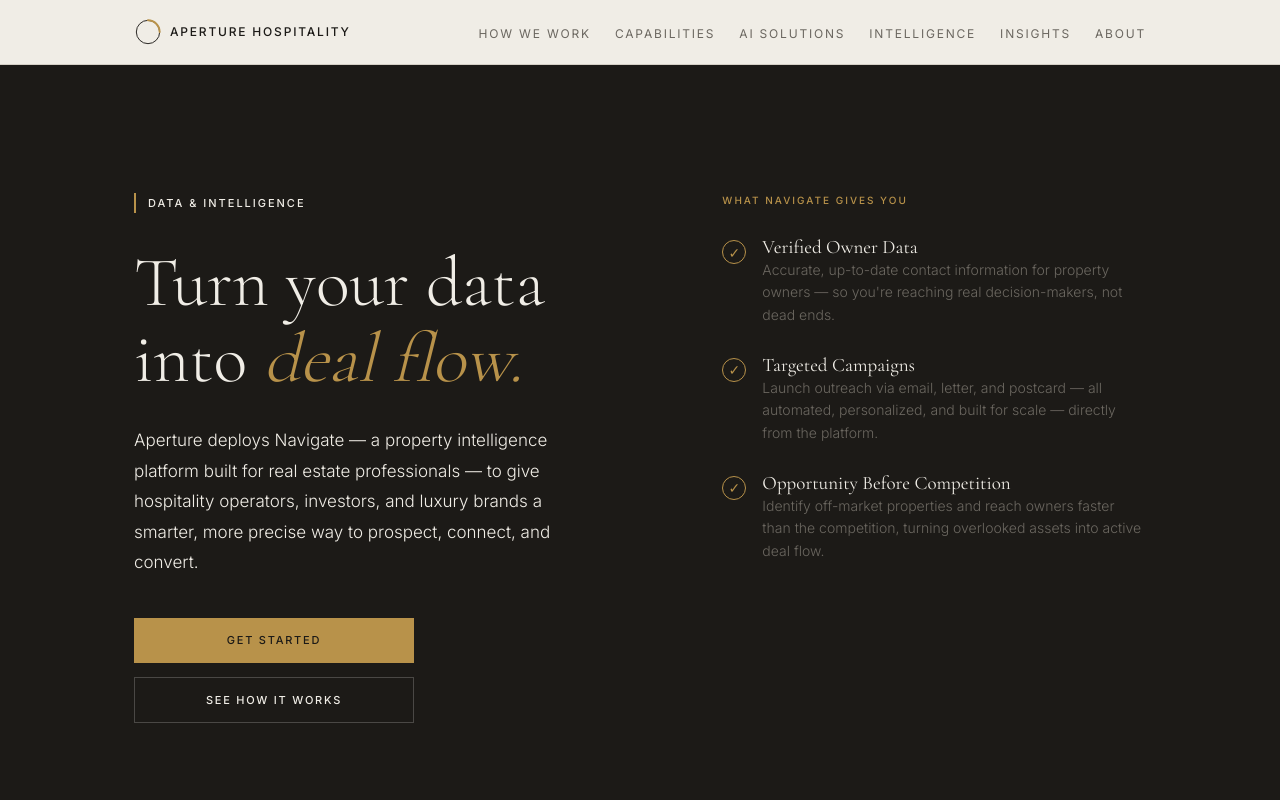
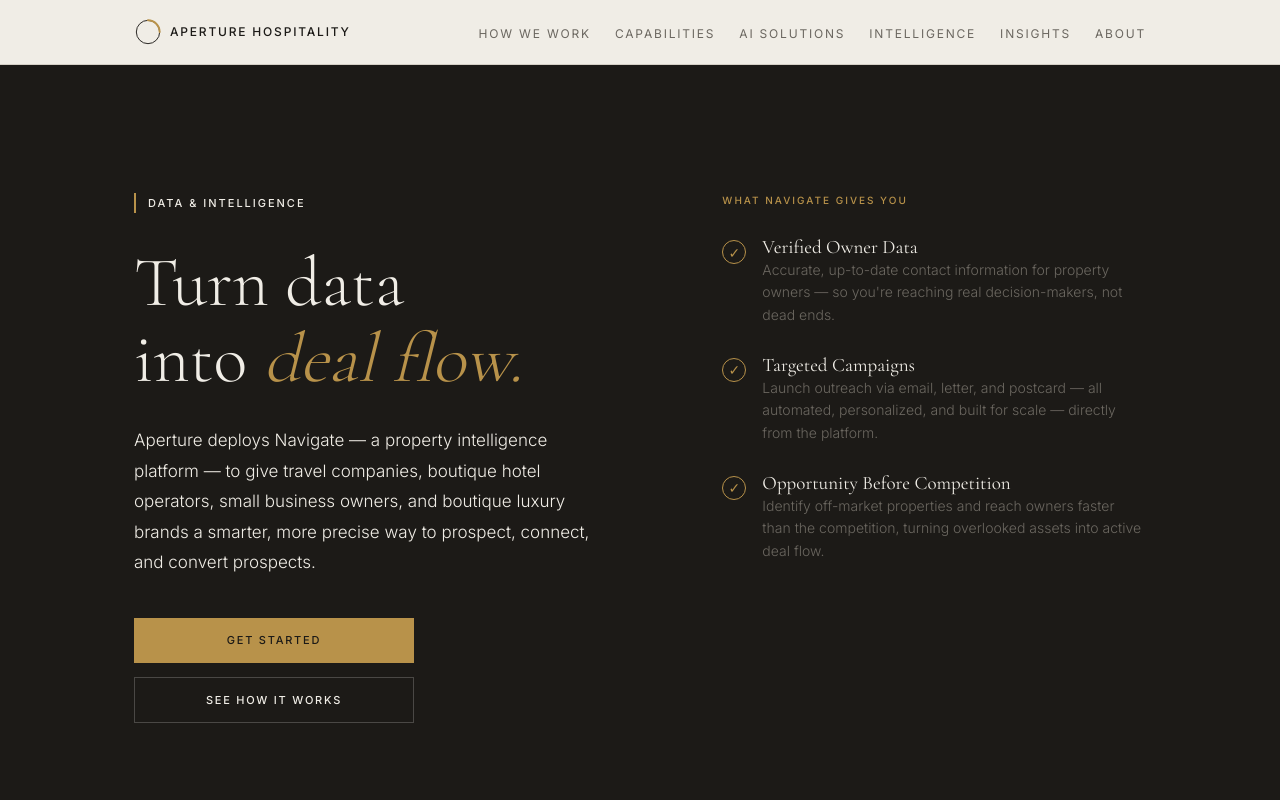
Before and after one commit to letsnavigatebmw/aperture-hospitality, a Next.js app: page /data-intelligence in a window 1280 px wide. Shown: the top 800 px of the page. Built offline with nearby package versions, Linux system fonts and the light colour scheme.

Commit message:
Update Data Intelligence hero: Change headline to 'Turn data' and update description with new audience focus

```diff
--- a/app/data-intelligence/page.tsx
+++ b/app/data-intelligence/page.tsx
@@ -63,10 +63,10 @@ export default function DataIntelligencePage() {
                 Data & Intelligence
               </div>
               <h1 style={{ fontFamily: "'Cormorant Garamond', Georgia, serif", fontSize: 'clamp(3rem, 5.5vw, 4.5rem)', fontWeight: 300, lineHeight: 1.08, color: '#F0EDE6', marginBottom: '1.75rem' }}>
-                Turn your data<br/>into <em style={{ fontStyle: 'italic', color: '#B8924A' }}>deal flow.</em>
+                Turn data<br/>into <em style={{ fontStyle: 'italic', color: '#B8924A' }}>deal flow.</em>
               </h1>
               <p style={{ fontSize: '1.0625rem', fontWeight: 300, lineHeight: 1.8, color: '#F0EDE6', marginBottom: '2.5rem', maxWidth: '44ch' }}>
-                Aperture deploys Navigate — a property intelligence platform built for real estate professionals — to give hospitality operators, investors, and luxury brands a smarter, more precise way to prospect, connect, and convert.
+                Aperture deploys Navigate — a property intelligence platform — to give travel companies, boutique hotel operators, small business owners, and boutique luxury brands a smarter, more precise way to prospect, connect, and convert prospects.
               </p>
               <div style={{ display: 'flex', flexDirection: 'column', gap: '0.875rem', maxWidth: '280px' }}>
                 <a href="#pricing" style={{ display: 'inline-flex', alignItems: 'center', justifyContent: 'center', padding: '0.875rem 2.25rem', background: '#B8924A', color: '#1C1A17', fontSize: '0.6875rem', fontWeight: 500, letterSpacing: '0.16em', textTransform: 'uppercase', textDecoration: 'none', border: 'none', cursor: 'pointer', transition: 'background 0.2s' }} onMouseEnter={(e) => (e.currentTarget.style.background = '#9a7a3e')} onMouseLeave={(e) => (e.currentTarget.style.background = '#B8924A')}>
```
